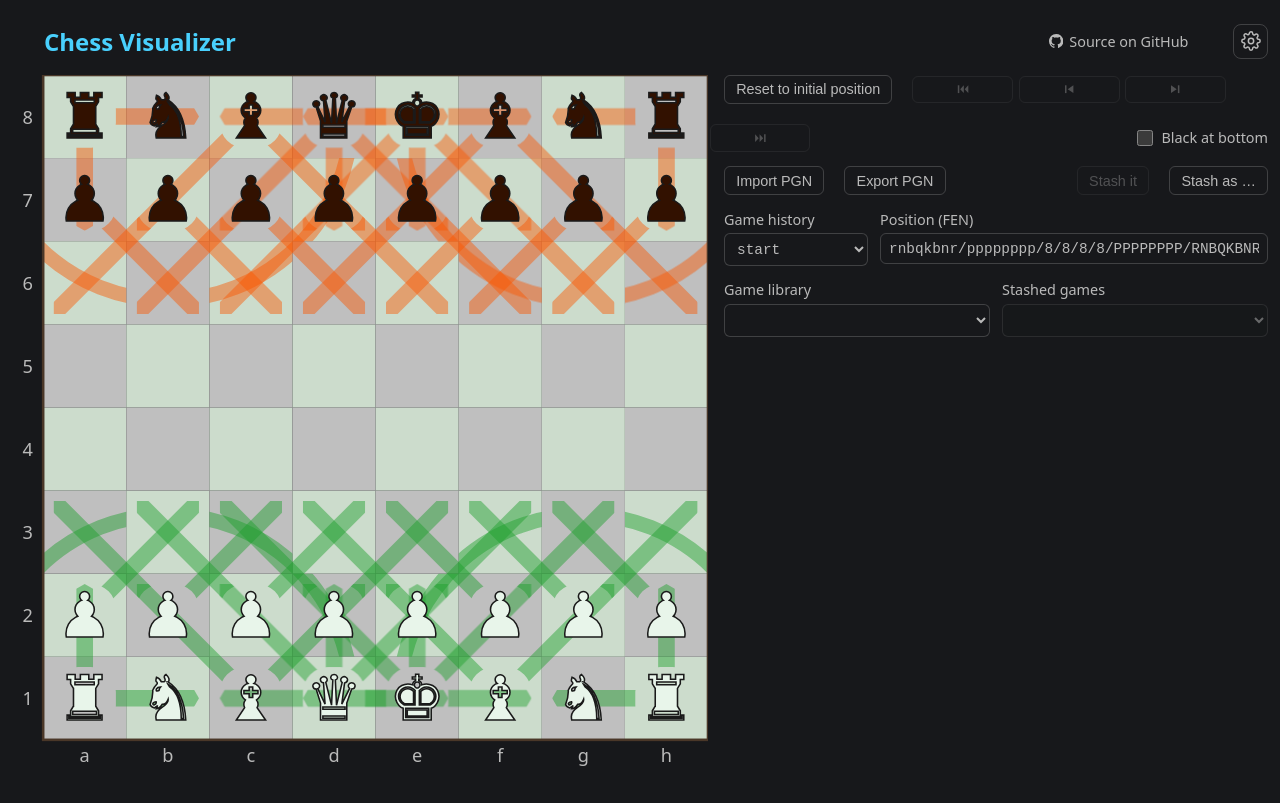
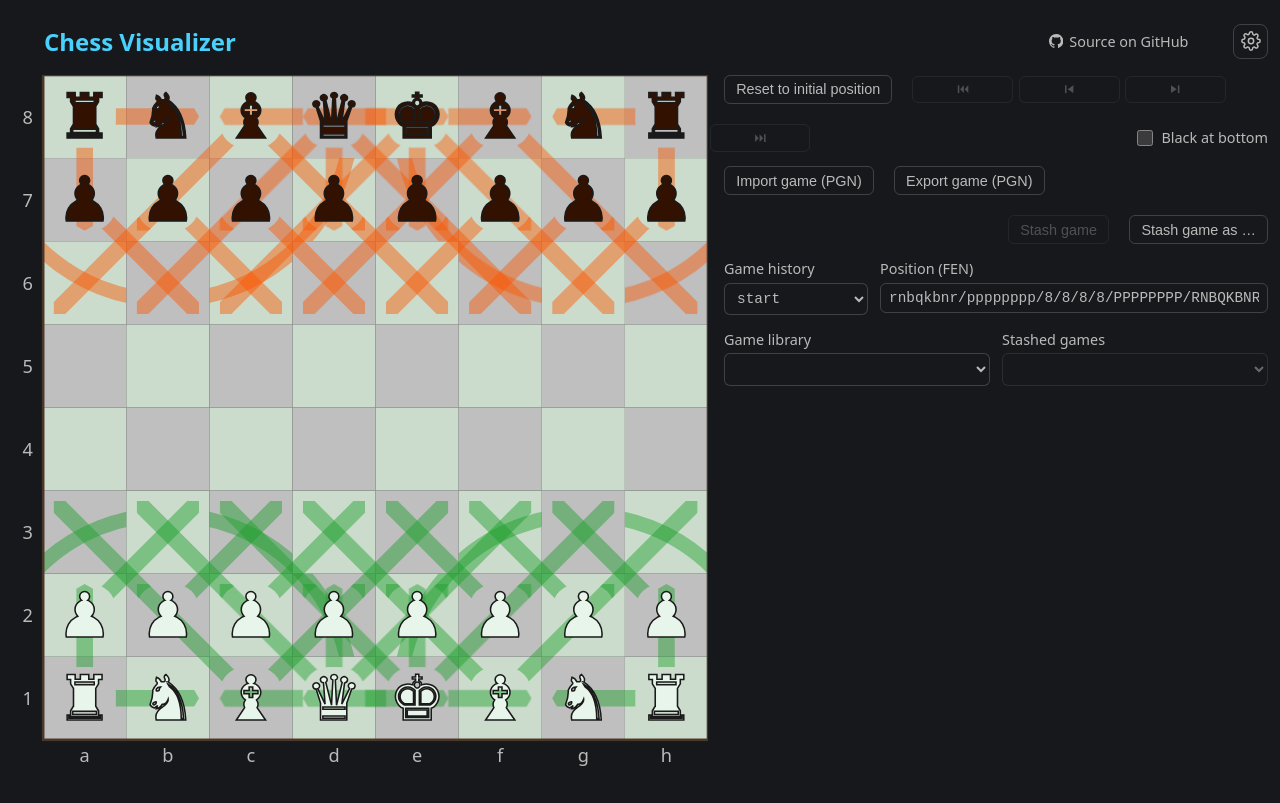
Before and after one commit to ivan-veselovsky/chess-visualizer, a React (Vite) app: page / in a window 1280 px wide. Built offline with nearby package versions, Linux system fonts and the light colour scheme.

Commit message:
UX: renames to improve usability

```diff
--- a/src/app/App.tsx
+++ b/src/app/App.tsx
@@ -314,7 +314,7 @@ export default function App() {
               title="Paste a game in PGN"
               onClick={() => setPgnOpen(true)}
             >
-              Import PGN
+              Import game (PGN)
             </button>
             <button
               type="button"
@@ -322,7 +322,7 @@ export default function App() {
               title="Copy this game as PGN"
               onClick={() => setPgnExportOpen(true)}
             >
-              Export PGN
+              Export game (PGN)
             </button>
             {/* Put aside at the right, away from the two that move PGN about. */}
             <div className="stash-actions">
@@ -332,7 +332,7 @@ export default function App() {
                 disabled={stashName === null}
                 title={
                   stashName === null
-                    ? "Stash as \u2026 first, to give the game a name"
+                    ? "Stash game as \u2026 first, to give the game a name"
                     : `Put this game back under \u201c${stashName}\u201d`
                 }
                 onClick={() => {
@@ -341,7 +341,7 @@ export default function App() {
                   }
                 }}
               >
-                Stash it
+                Stash game
               </button>
               <button
                 type="button"
@@ -349,7 +349,7 @@ export default function App() {
                 title="Put this game aside under a name"
                 onClick={() => setStashDialogOpen(true)}
               >
-                Stash as {"\u2026"}
+                Stash game as {"\u2026"}
               </button>
             </div>
           </div>
```
